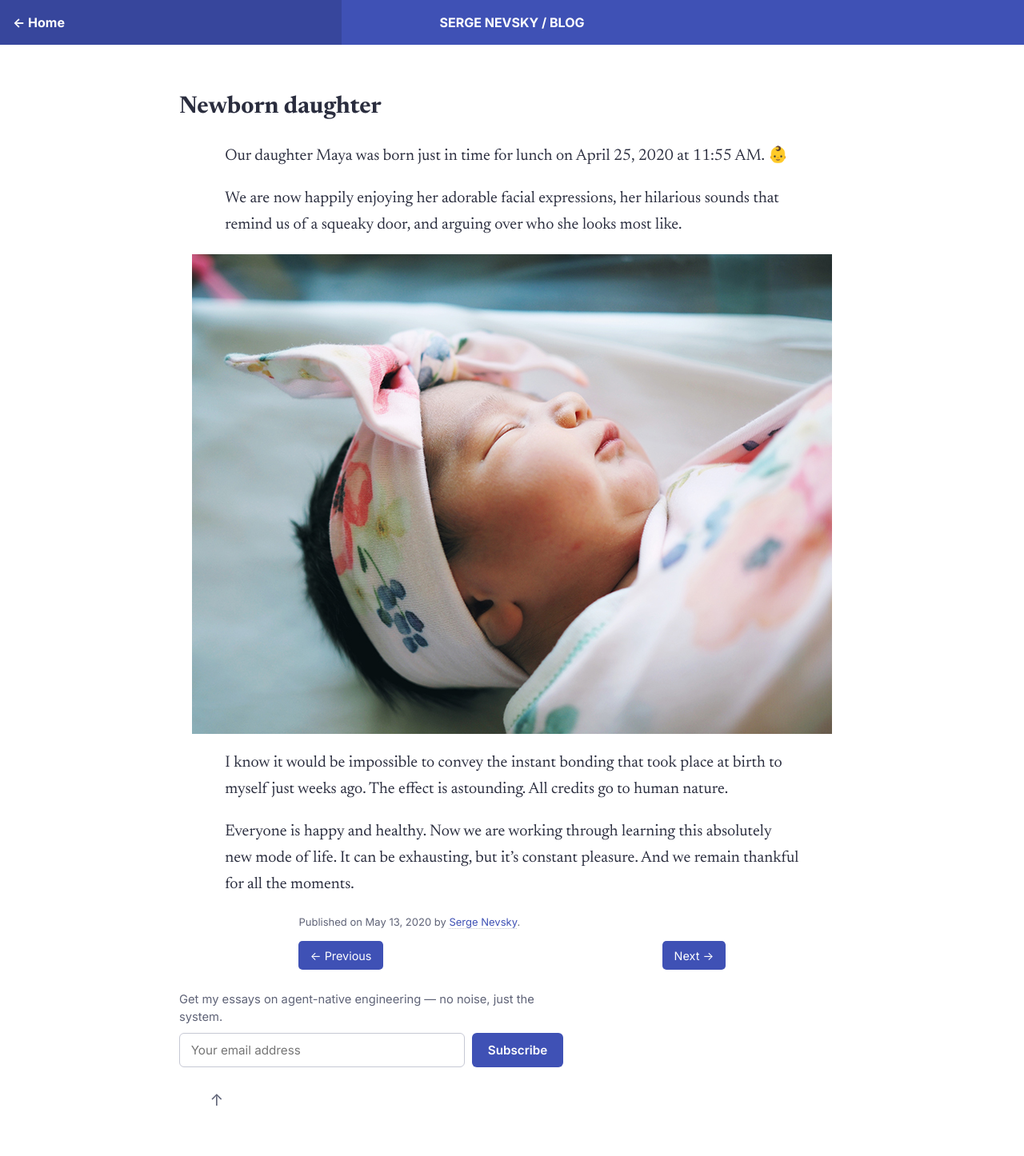
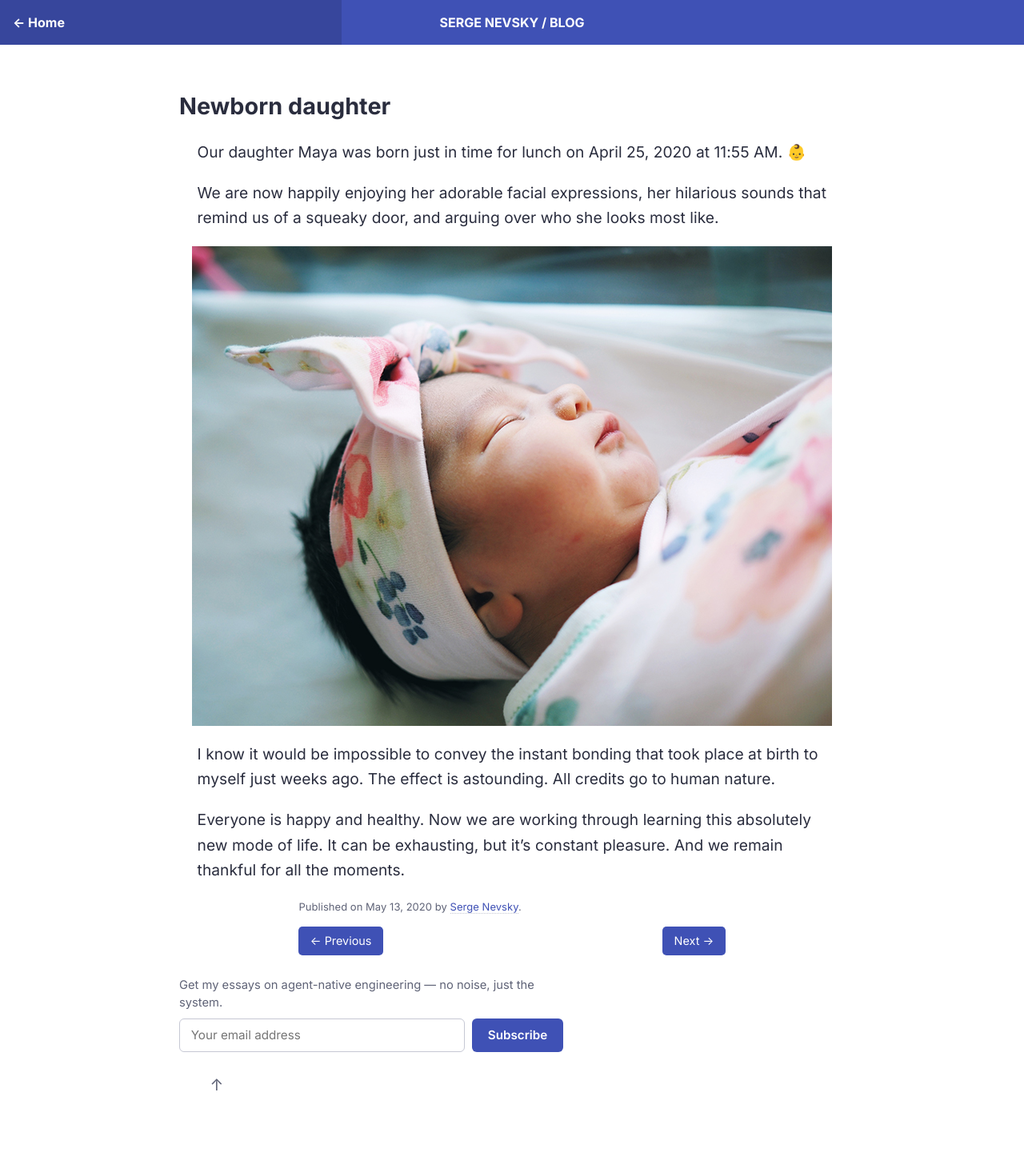
Before and after one commit to Dejital/dejital.github.com, a Jekyll site: the page built from _posts/2020-05-13-maya.md, in a window 1280 px wide. Shown: the whole page at 80% size. Built offline with Jekyll 4.4.1, drawn with Linux system fonts in a browser that asks for light colours.

Commit message:
Article bodies: consistent Inter sans-serif (Newsreader stays hero-only)
Co-Authored-By: Claude Fable 5 <noreply@anthropic.com>

```diff
--- a/assets/css/screen.css
+++ b/assets/css/screen.css
@@ -177,9 +177,10 @@ article .article-header-img {
 
 article {
     padding-top: 0.5em;
-    font-family: var(--font-serif);
-    font-size: clamp(1.1rem, 1.05rem + 0.3vw, 1.25rem);
+    font-family: var(--font-ui);
+    font-size: clamp(1.05rem, 1rem + 0.3vw, 1.2rem);
     line-height: 1.65;
+    letter-spacing: 0.002em;
 }
 
 article pre {
```
